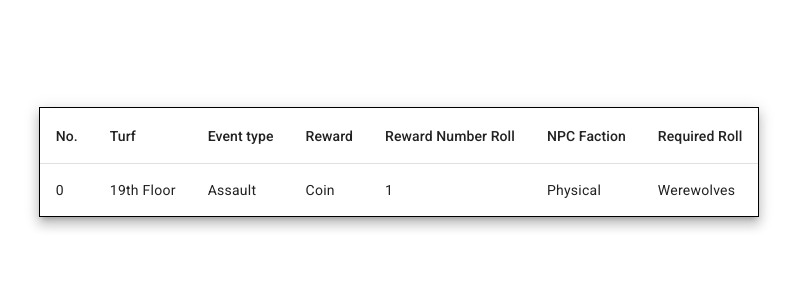
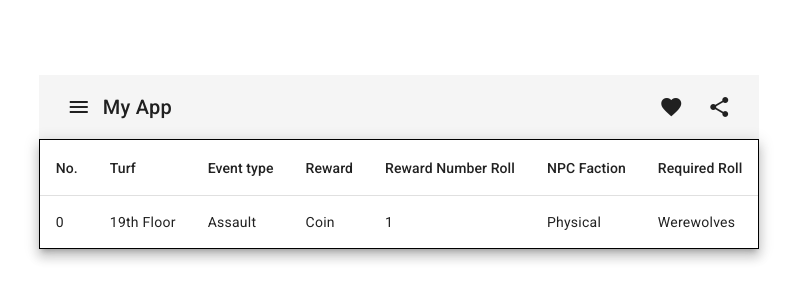
Before and after one commit to dniero95/rpg-random-event-generator, an Angular app: page / in a window 1280 px wide. Shown: the part 238-538 px from the top of the page, without its empty margins (241-1038 px from the left). Built offline with nearby package versions, Linux system fonts and the light colour scheme.

Commit message:
WIP: ADD toolbar for actions

```diff
--- a/src/app/components/random-table/random-table.component.html
+++ b/src/app/components/random-table/random-table.component.html
@@ -1,3 +1,16 @@
+<mat-toolbar>
+    <button mat-icon-button class="example-icon" aria-label="Example icon-button with menu icon">
+      <mat-icon>menu</mat-icon>
+    </button>
+    <span>My App</span>
+    <span class="example-spacer"></span>
+    <button mat-icon-button class="example-icon favorite-icon" aria-label="Example icon-button with heart icon">
+      <mat-icon>favorite</mat-icon>
+    </button>
+    <button mat-icon-button class="example-icon" aria-label="Example icon-button with share icon">
+      <mat-icon>share</mat-icon>
+    </button>
+  </mat-toolbar>
 <table mat-table [dataSource]="dataSource" class="mat-elevation-z8">
 
     <!--- Note that these columns can be defined in any order.
--- a/src/app/components/random-table/random-table.component.scss
+++ b/src/app/components/random-table/random-table.component.scss
@@ -2,3 +2,7 @@ table {
     width: 100%;
     border: 1px black solid;
   }
+
+  .example-spacer {
+    flex: 1 1 auto;
+  }
```
Also changed, not shown: src/app/app.module.ts (+9 -12 lines).
